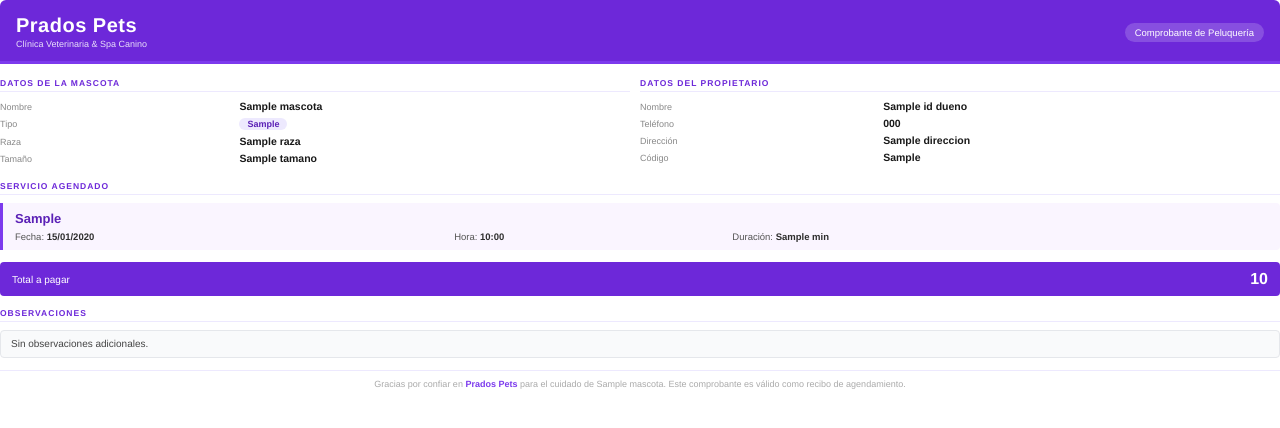
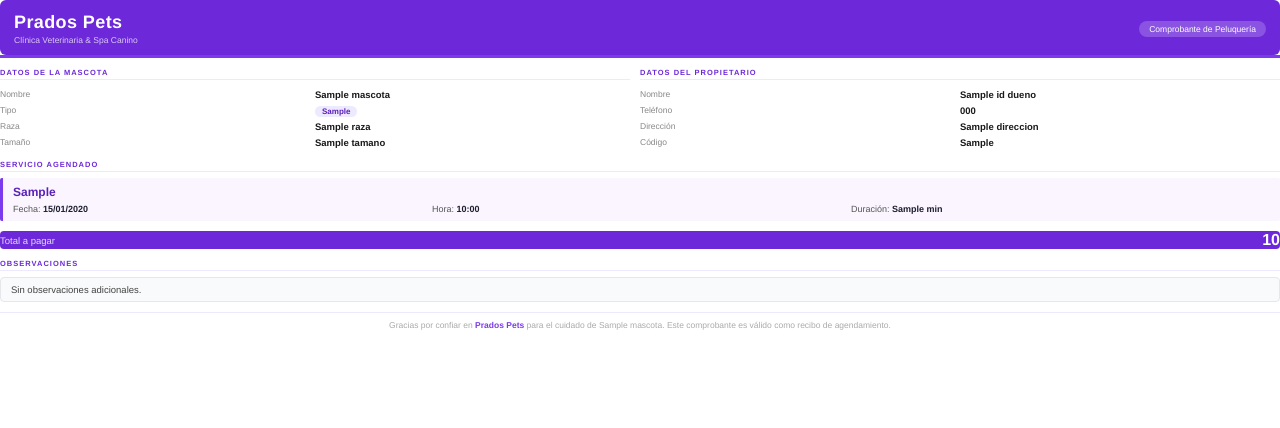
Before and after one commit to Cruz-Fernando/prados-pets, a Django app: template templates/peluqueria/pdf_cita.html in a window 1280 px wide. Shown: the top 428 px of the page. Run offline with Django 5.2, Linux system fonts and the light colour scheme; the template is opened without the code that fills it: most values are stand-ins (such as "Sample title", 1, 10 or a date in 2020).

Commit message:
(HU07) Fix PDF peluquería — reemplazar display:table por tablas HTML reales compatibles con xhtml2pdf, espaciado y textos corregidos

```diff
--- a/templates/peluqueria/pdf_cita.html
+++ b/templates/peluqueria/pdf_cita.html
@@ -6,154 +6,275 @@
   <style>
     @page {
       size: A5 portrait;
-      margin: 1.2cm 1.4cm;
+      margin: 1cm 1.2cm 1cm 1.2cm;
     }
-    * { box-sizing: border-box; margin: 0; padding: 0; }
+    * { margin: 0; padding: 0; box-sizing: border-box; }
     body {
       font-family: Helvetica, Arial, sans-serif;
-      font-size: 11px;
-      color: #2d2d2d;
-      background: #fff;
+      font-size: 10.5px;
+      color: #1e1e2d;
+      background: #ffffff;
     }
+
+    /* ─ CABECERA ─ */
     .header {
-      background: #6d28d9;
-      color: #fff;
-      padding: 14px 16px 12px;
-      border-radius: 6px 6px 0 0;
+      background-color: #6d28d9;
+      padding: 12px 14px 10px 14px;
+      border-radius: 6px;
+      margin-bottom: 0;
     }
-    .header-top { display: table; width: 100%; }
-    .brand { display: table-cell; vertical-align: middle; }
-    .brand-name { font-size: 20px; font-weight: bold; letter-spacing: 0.5px; }
-    .brand-sub { font-size: 9px; opacity: 0.85; margin-top: 2px; }
-    .doc-label { display: table-cell; vertical-align: middle; text-align: right; }
-    .doc-label span {
-      background: rgba(255,255,255,0.18);
-      padding: 4px 10px;
+    .header table { width: 100%; border-collapse: collapse; }
+    .header td { vertical-align: middle; }
+    .brand-name {
+      font-size: 18px;
+      font-weight: bold;
+      color: #ffffff;
+      letter-spacing: 0.4px;
+    }
+    .brand-sub {
+      font-size: 8.5px;
+      color: rgba(255,255,255,0.75);
+      margin-top: 2px;
+    }
+    .doc-badge {
+      background-color: rgba(255,255,255,0.2);
+      color: #ffffff;
+      font-size: 8.5px;
+      padding: 3px 10px;
       border-radius: 20px;
-      font-size: 9.5px;
+      text-align: right;
+      float: right;
     }
+
+    /* ─ DIVIDER ─ */
     .divider {
       height: 3px;
-      background: #7c3aed;
-      margin-bottom: 14px;
+      background-color: #7c3aed;
+      margin-bottom: 10px;
     }
+
+    /* ─ SECCIONES ─ */
     .section-title {
-      font-size: 8.5px;
+      font-size: 7.5px;
       font-weight: bold;
       text-transform: uppercase;
       letter-spacing: 1px;
       color: #6d28d9;
       border-bottom: 1px solid #ede9fe;
-      padding-bottom: 3px;
-      margin-bottom: 8px;
+      padding-bottom: 2px;
+      margin-bottom: 6px;
     }
-    .two-col { display: table; width: 100%; margin-bottom: 12px; }
-    .col { display: table-cell; vertical-align: top; width: 50%; }
-    .col:first-child { padding-right: 10px; }
-    .row { display: table; width: 100%; margin-bottom: 5px; }
-    .lbl { display: table-cell; color: #888; font-size: 9px; width: 38%; padding-right: 4px; }
-    .val { display: table-cell; font-weight: 600; font-size: 10.5px; color: #1a1a1a; }
+
+    /* ─ TABLA INFO (2 cols) ─ */
+    .info-table {
+      width: 100%;
+      border-collapse: collapse;
+      margin-bottom: 10px;
+    }
+    .info-table td {
+      vertical-align: top;
+      padding: 0;
+      width: 50%;
+    }
+    .info-table td:first-child { padding-right: 10px; }
+
+    /* ─ FILAS DE DATO ─ */
+    .data-table {
+      width: 100%;
+      border-collapse: collapse;
+      margin-bottom: 0;
+    }
+    .data-table tr td {
+      padding: 2.5px 0;
+      vertical-align: top;
+    }
+    .data-lbl {
+      width: 36%;
+      color: #888888;
+      font-size: 8.5px;
+      padding-right: 4px;
+    }
+    .data-val {
+      font-weight: 600;
+      font-size: 9.5px;
+      color: #1a1a1a;
+    }
+
+    /* ─ BADGE ESPECIE ─ */
     .badge {
-      display: inline-block;
-      background: #ede9fe;
+      background-color: #ede9fe;
       color: #5b21b6;
-      border-radius: 10px;
-      padding: 1px 8px;
-      font-size: 9px;
+      border-radius: 8px;
+      padding: 1px 7px;
+      font-size: 8px;
       font-weight: bold;
     }
+
+    /* ─ SERVICIO ─ */
     .service-box {
-      background: #faf5ff;
+      background-color: #faf5ff;
       border-left: 3px solid #7c3aed;
-      border-radius: 0 4px 4px 0;
-      padding: 8px 12px;
-      margin-bottom: 12px;
+      padding: 7px 10px;
+      margin-bottom: 10px;
+      border-radius: 2px;
     }
-    .service-name { font-size: 13px; font-weight: bold; color: #5b21b6; }
-    .service-meta { display: table; width: 100%; margin-top: 5px; }
-    .service-meta-item { display: table-cell; font-size: 9.5px; color: #555; }
-    .service-meta-item strong { color: #2d2d2d; }
-    .price-row {
-      display: table;
+    .service-name {
+      font-size: 12px;
+      font-weight: bold;
+      color: #5b21b6;
+      margin-bottom: 5px;
+    }
+    .service-meta {
       width: 100%;
-      background: #6d28d9;
+      border-collapse: collapse;
+    }
+    .service-meta td {
+      font-size: 9px;
+      color: #555555;
+      width: 33%;
+      vertical-align: middle;
+    }
+    .service-meta strong { color: #1e1e2d; }
+
+    /* ─ PRECIO ─ */
+    .price-box {
+      background-color: #6d28d9;
       border-radius: 4px;
-      padding: 8px 12px;
-      margin-bottom: 12px;
-      color: #fff;
+      padding: 7px 12px;
+      margin-bottom: 10px;
+      width: 100%;
+      border-collapse: collapse;
     }
-    .price-lbl { display: table-cell; font-size: 10px; vertical-align: middle; }
-    .price-val { display: table-cell; text-align: right; font-size: 16px; font-weight: bold; vertical-align: middle; }
+    .price-box td { vertical-align: middle; }
+    .price-lbl { color: #e0d7ff; font-size: 9.5px; }
+    .price-val {
+      color: #ffffff;
+      font-size: 16px;
+      font-weight: bold;
+      text-align: right;
+    }
+
+    /* ─ OBSERVACIONES ─ */
     .obs-box {
-      background: #f9fafb;
+      background-color: #f9fafb;
       border: 1px solid #e5e7eb;
       border-radius: 4px;
-      padding: 7px 10px;
-      font-size: 10px;
-      color: #444;
-      min-height: 28px;
-      margin-bottom: 12px;
+      padding: 6px 10px;
+      font-size: 9.5px;
+      color: #444444;
+      min-height: 24px;
+      margin-bottom: 10px;
     }
+
+    /* ─ FOOTER ─ */
     .footer {
       border-top: 1px solid #ede9fe;
-      padding-top: 8px;
+      padding-top: 7px;
       text-align: center;
-      font-size: 9px;
-      color: #aaa;
+      font-size: 8.5px;
+      color: #aaaaaa;
     }
-    .footer strong { color: #7c3aed; }
+    .footer b { color: #7c3aed; }
   </style>
 </head>
 <body>
+
+  <!-- CABECERA -->
   <div class="header">
-    <div class="header-top">
-      <div class="brand">
-        <div class="brand-name">Prados Pets</div>
-        <div class="brand-sub">Clínica Veterinaria &amp; Spa Canino</div>
-      </div>
-      <div class="doc-label"><span>Comprobante de Peluquería</span></div>
-    </div>
+    <table>
+      <tr>
+        <td>
+          <div class="brand-name">Prados Pets</div>
+          <div class="brand-sub">Clínica Veterinaria &amp; Spa Canino</div>
+        </td>
+        <td style="text-align:right;">
+          <span class="doc-badge">Comprobante de Peluquería</span>
+        </td>
+      </tr>
+    </table>
   </div>
   <div class="divider"></div>
 
-  <div class="two-col">
-    <div class="col">
-      <div class="section-title">Datos de la Mascota</div>
-      <div class="row"><span class="lbl">Nombre</span><span class="val">{{ mascota.nombre }}</span></div>
-      <div class="row"><span class="lbl">Tipo</span><span class="val"><span class="badge">{{ mascota.get_especie_display }}</span></span></div>
-      <div class="row"><span class="lbl">Raza</span><span class="val">{{ mascota.raza|default:"No especificada" }}</span></div>
-      <div class="row"><span class="lbl">Tamaño</span><span class="val">{{ cita.tamano|capfirst }}</span></div>
-    </div>
-    <div class="col">
-      <div class="section-title">Datos del Propietario</div>
-      <div class="row"><span class="lbl">Nombre</span><span class="val">{{ mascota.id_dueno.nombre_completo }}</span></div>
-      <div class="row"><span class="lbl">Teléfono</span><span class="val">{{ mascota.id_dueno.telefono }}</span></div>
-      <div class="row"><span class="lbl">Dirección</span><span class="val">{{ mascota.id_dueno.direccion|default:"-" }}</span></div>
-      <div class="row"><span class="lbl">Código</span><span class="val">{{ mascota.codigo_mascota }}</span></div>
-    </div>
-  </div>
+  <!-- MASCOTA + PROPIETARIO -->
+  <table class="info-table">
+    <tr>
+      <td>
+        <div class="section-title">Datos de la Mascota</div>
+        <table class="data-table">
+          <tr>
+            <td class="data-lbl">Nombre</td>
+            <td class="data-val">{{ mascota.nombre }}</td>
+          </tr>
+          <tr>
+            <td class="data-lbl">Tipo</td>
+            <td class="data-val">
+              <span class="badge">{{ mascota.get_especie_display }}</span>
+            </td>
+          </tr>
+          <tr>
+            <td class="data-lbl">Raza</td>
+            <td class="data-val">{{ mascota.raza|default:"No especificada" }}</td>
+          </tr>
+          <tr>
+            <td class="data-lbl">Tamaño</td>
+            <td class="data-val">{{ cita.tamano|capfirst }}</td>
+          </tr>
+        </table>
+      </td>
+      <td>
+        <div class="section-title">Datos del Propietario</div>
+        <table class="data-table">
+          <tr>
+            <td class="data-lbl">Nombre</td>
+            <td class="data-val">{{ mascota.id_dueno.nombre_completo }}</td>
+          </tr>
+          <tr>
+            <td class="data-lbl">Teléfono</td>
+            <td class="data-val">{{ mascota.id_dueno.telefono }}</td>
+          </tr>
+          <tr>
+            <td class="data-lbl">Dirección</td>
+            <td class="data-val">{{ mascota.id_dueno.direccion|default:"-" }}</td>
+          </tr>
+          <tr>
+            <td class="data-lbl">Código</td>
+            <td class="data-val">{{ mascota.codigo_mascota }}</td>
+          </tr>
+        </table>
+      </td>
+    </tr>
+  </table>
 
+  <!-- SERVICIO -->
   <div class="section-title">Servicio Agendado</div>
   <div class="service-box">
     <div class="service-name">{{ cita.get_servicio_display }}</div>
-    <div class="service-meta">
-      <div class="service-meta-item">Fecha: <strong>{{ cita.fecha_hora|date:"d/m/Y" }}</strong></div>
-      <div class="service-meta-item">Hora: <strong>{{ cita.fecha_hora|date:"H:i" }}</strong></div>
-      <div class="service-meta-item">Duración: <strong>{{ cita.duracion_estimada_min }} min</strong></div>
-    </div>
+    <table class="service-meta">
+      <tr>
+        <td>Fecha: <strong>{{ cita.fecha_hora|date:"d/m/Y" }}</strong></td>
+        <td>Hora: <strong>{{ cita.fecha_hora|date:"H:i" }}</strong></td>
+        <td>Duración: <strong>{{ cita.duracion_estimada_min }} min</strong></td>
+      </tr>
+    </table>
   </div>
 
-  <div class="price-row">
-    <span class="price-lbl">Total a pagar</span>
-    <span class="price-val">{{ cita.precio_formateado }}</span>
-  </div>
+  <!-- PRECIO -->
+  <table class="price-box">
+    <tr>
+      <td class="price-lbl">Total a pagar</td>
+      <td class="price-val">{{ cita.precio_formateado }}</td>
+    </tr>
+  </table>
 
+  <!-- OBSERVACIONES -->
   <div class="section-title">Observaciones</div>
   <div class="obs-box">{{ cita.observaciones|default:"Sin observaciones adicionales." }}</div>
 
+  <!-- FOOTER -->
   <div class="footer">
-    Gracias por confiar en <strong>Prados Pets</strong> para el cuidado de {{ mascota.nombre }}.
+    Gracias por confiar en <b>Prados Pets</b> para el cuidado de {{ mascota.nombre }}.
     Este comprobante es válido como recibo de agendamiento.
   </div>
+
 </body>
 </html>
```
